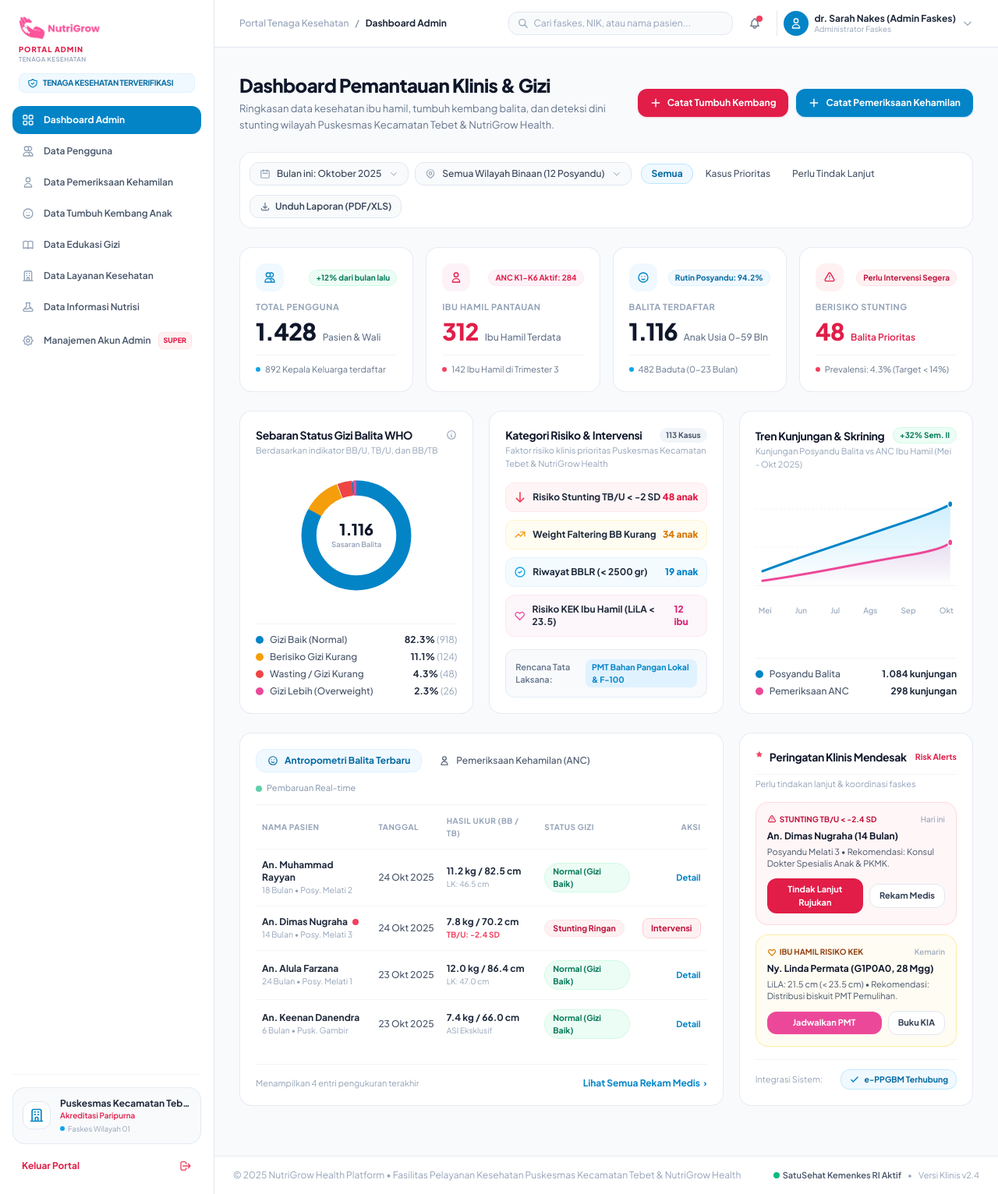
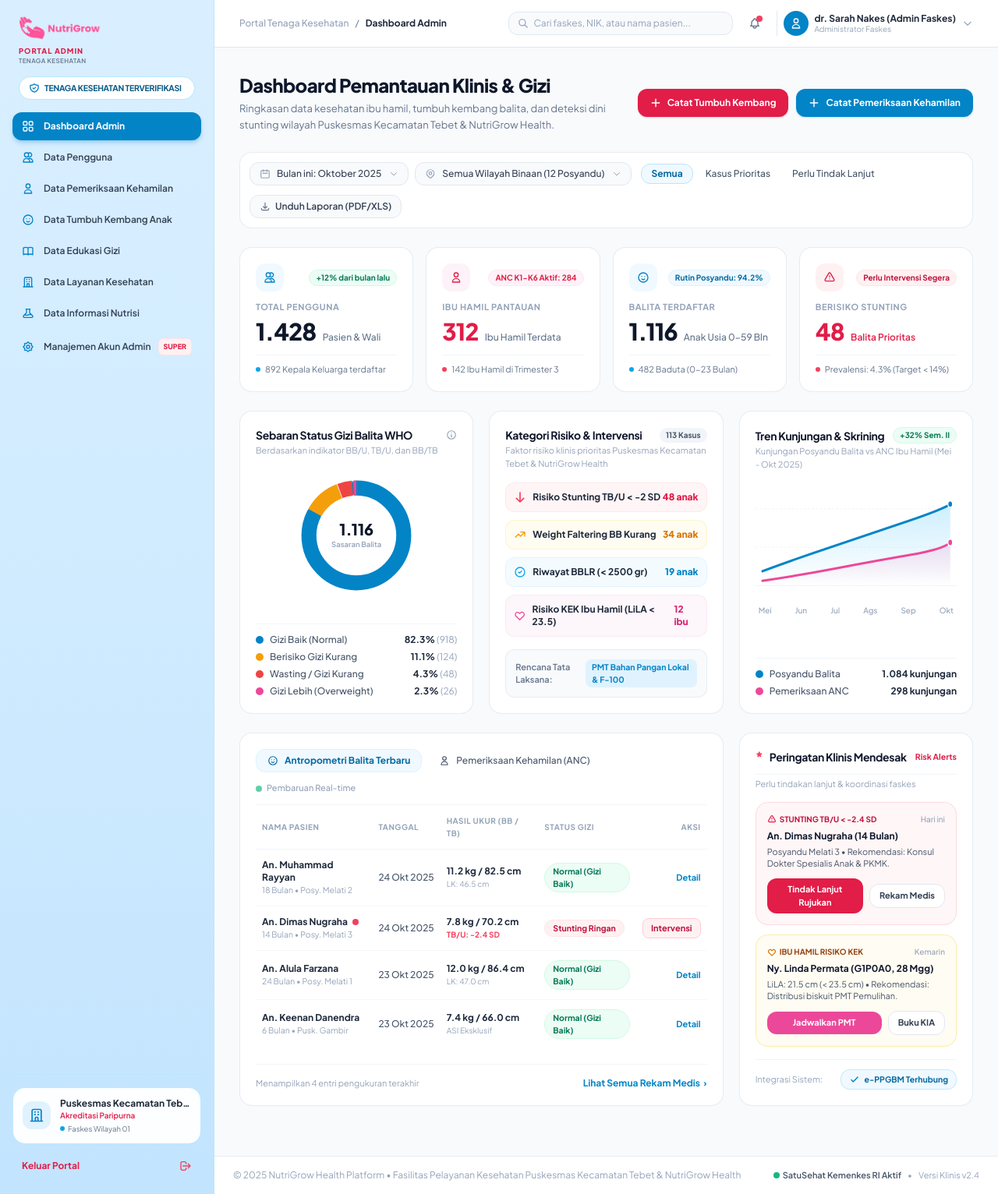
Before and after one commit to selvimeinufikha/ppl-reg01-kel03-NutriGrow, a Laravel app: page /admin/dashboard in a window 1280 px wide. Shown: the whole page at 78% size. Run offline with Laravel 12, Linux system fonts and the light colour scheme; a user stored in the database is signed in; data comes from the database, SQL or seed files in the repository; some libraries are stand-ins or nearby versions.

Commit message:
update sidebar admin dan input form login

```diff
--- a/resources/views/DashboardAdmin/index.blade.php
+++ b/resources/views/DashboardAdmin/index.blade.php
@@ -89,23 +89,23 @@
     <div class="min-h-screen flex flex-col lg:flex-row">
 
         <!-- =============================================================== -->
-        <!-- 1. SIDEBAR NAVIGASI (PERSIS SESUAI GAMBAR REFERENSI ADMIN)       -->
+        <!-- 1. SIDEBAR NAVIGASI (WARNA BIRU SEGAR & BERWARNA / SKY BLUE)    -->
         <!-- =============================================================== -->
-        <aside id="adminSidebar" class="fixed inset-y-0 left-0 z-50 w-[260px] xl:w-[275px] bg-white border-r border-slate-200 flex flex-col justify-between py-5 px-4 shrink-0 transform -translate-x-full lg:translate-x-0 lg:static lg:z-auto transition-transform duration-300 ease-in-out">
+        <aside id="adminSidebar" class="fixed inset-y-0 left-0 z-50 w-[260px] xl:w-[275px] bg-gradient-to-b from-[#d9efff] via-[#d0ebff] to-[#c2e4fe] border-r border-sky-200/90 flex flex-col justify-between py-5 px-4 shrink-0 transform -translate-x-full lg:translate-x-0 lg:static lg:z-auto transition-transform duration-300 ease-in-out shadow-xs">
             <div>
                 <!-- Brand Header -->
                 <div class="px-2 mb-4">
                     <a href="{{ route('admin.dashboard') }}" class="block">
                         <img src="{{ asset('images/nutrigrow-logo.png') }}" alt="NutriGrow" class="h-7 sm:h-8 w-auto object-contain">
-                        <div class="text-[9.5px] font-black uppercase tracking-widest text-[#e11d48] mt-1">
+                        <div class="text-[9.5px] font-black uppercase tracking-widest text-[#e11d48] mt-1.5">
                             PORTAL ADMIN
-                            <span class="block text-[8px] tracking-wider text-slate-400 font-semibold">TENAGA KESEHATAN</span>
+                            <span class="block text-[8px] tracking-wider text-slate-500 font-semibold">TENAGA KESEHATAN</span>
                         </div>
                     </a>
 
-                    <!-- Verified Badge -->
-                    <div class="mt-3 inline-flex items-center gap-1.5 px-2.5 py-1 rounded-lg bg-sky-50 border border-sky-100/90 text-[10px] font-bold text-sky-700 tracking-tight w-full">
-                        <svg class="w-3.5 h-3.5 text-sky-600 shrink-0" fill="none" stroke="currentColor" stroke-width="2" viewBox="0 0 24 24">
+                    <!-- Verified Badge Putih Bersih -->
+                    <div class="mt-3.5 inline-flex items-center gap-1.5 px-3 py-1.5 rounded-full bg-white border border-sky-200 text-[10.5px] font-bold text-sky-800 tracking-tight w-full shadow-xs">
+                        <svg class="w-3.5 h-3.5 text-sky-600 shrink-0" fill="none" stroke="currentColor" stroke-width="2.2" viewBox="0 0 24 24">
                             <path stroke-linecap="round" stroke-linejoin="round" d="M9 12l2 2 4-4m5.618-4.016A11.955 11.955 0 0112 2.944a11.955 11.955 0 01-8.618 3.04A12.02 12.02 0 003 9c0 5.591 3.824 10.29 9 11.622 5.176-1.332 9-6.03 9-11.622 0-1.042-.133-2.052-.382-3.016z"/>
                         </svg>
                         <span>TENAGA KESEHATAN TERVERIFIKASI</span>
@@ -117,7 +117,7 @@
                     <!-- 1. Dashboard Admin (Active) -->
                     <a
                         href="{{ route('admin.dashboard') }}"
-                        class="flex items-center gap-3 px-3 py-2.5 rounded-xl bg-[#0284c7] text-white shadow-xs font-bold transition"
+                        class="flex items-center gap-3 px-3 py-2.5 rounded-xl bg-[#0284c7] hover:bg-[#0369a1] text-white shadow-md shadow-sky-600/25 font-bold transition"
                     >
                         <svg class="w-4 h-4 text-white" fill="none" stroke="currentColor" stroke-width="2" viewBox="0 0 24 24">
                             <rect x="3" y="3" width="7" height="7" rx="1.5"/>
@@ -132,9 +132,9 @@
                     <a
                         href="javascript:void(0)"
                         onclick="showFeatureNotice('Data Pengguna')"
-                        class="flex items-center gap-3 px-3 py-2.5 rounded-xl text-slate-600 hover:text-slate-900 hover:bg-slate-50 transition"
+                        class="flex items-center gap-3 px-3 py-2.5 rounded-xl text-slate-700 hover:text-sky-950 hover:bg-white/90 hover:shadow-2xs transition group"
                     >
-                        <svg class="w-4 h-4 text-slate-400" fill="none" stroke="currentColor" stroke-width="2" viewBox="0 0 24 24">
+                        <svg class="w-4 h-4 text-sky-600 group-hover:text-sky-700 transition" fill="none" stroke="currentColor" stroke-width="2" viewBox="0 0 24 24">
                             <path stroke-linecap="round" stroke-linejoin="round" d="M12 4.354a4 4 0 110 5.292M15 21H3v-1a6 6 0 0112 0v1zm0 0h6v-1a6 6 0 00-9-5.197M13 7a4 4 0 11-8 0 4 4 0 018 0z"/>
                         </svg>
                         <span>Data Pengguna</span>
@@ -143,9 +143,9 @@
                     <!-- 3. Data Pemeriksaan Kehamilan -->
                     <a
                         href="{{ Route::has('admin.pemeriksaan.index') ? route('admin.pemeriksaan.index') : 'javascript:void(0)' }}"
-                        class="flex items-center gap-3 px-3 py-2.5 rounded-xl text-slate-600 hover:text-slate-900 hover:bg-slate-50 transition"
+                        class="flex items-center gap-3 px-3 py-2.5 rounded-xl text-slate-700 hover:text-sky-950 hover:bg-white/90 hover:shadow-2xs transition group"
                     >
-                        <svg class="w-4 h-4 text-slate-400" fill="none" stroke="currentColor" stroke-width="2" viewBox="0 0 24 24">
+                        <svg class="w-4 h-4 text-sky-600 group-hover:text-sky-700 transition" fill="none" stroke="currentColor" stroke-width="2" viewBox="0 0 24 24">
                             <path stroke-linecap="round" stroke-linejoin="round" d="M16 7a4 4 0 11-8 0 4 4 0 018 0zM12 14a7 7 0 00-7 7h14a7 7 0 00-7-7z"/>
                         </svg>
                         <span>Data Pemeriksaan Kehamilan</span>
@@ -155,9 +155,9 @@
                     <a
                         href="javascript:void(0)"
                         onclick="switchTableTab('balita')"
-                        class="flex items-center gap-3 px-3 py-2.5 rounded-xl text-slate-600 hover:text-slate-900 hover:bg-slate-50 transition"
+                        class="flex items-center gap-3 px-3 py-2.5 rounded-xl text-slate-700 hover:text-sky-950 hover:bg-white/90 hover:shadow-2xs transition group"
                     >
-                        <svg class="w-4 h-4 text-slate-400" fill="none" stroke="currentColor" stroke-width="2" viewBox="0 0 24 24">
+                        <svg class="w-4 h-4 text-sky-600 group-hover:text-sky-700 transition" fill="none" stroke="currentColor" stroke-width="2" viewBox="0 0 24 24">
                             <path stroke-linecap="round" stroke-linejoin="round" d="M14.828 14.828a4 4 0 01-5.656 0M9 10h.01M15 10h.01M21 12a9 9 0 11-18 0 9 9 0 0118 0z"/>
                         </svg>
                         <span>Data Tumbuh Kembang Anak</span>
@@ -166,9 +166,9 @@
                     <!-- 5. Data Edukasi Gizi -->
                     <a
                         href="{{ Route::has('admin.edukasi.index') ? route('admin.edukasi.index') : 'javascript:void(0)' }}"
-                        class="flex items-center gap-3 px-3 py-2.5 rounded-xl text-slate-600 hover:text-slate-900 hover:bg-slate-50 transition"
+                        class="flex items-center gap-3 px-3 py-2.5 rounded-xl text-slate-700 hover:text-sky-950 hover:bg-white/90 hover:shadow-2xs transition group"
                     >
-                        <svg class="w-4 h-4 text-slate-400" fill="none" stroke="currentColor" stroke-width="2" viewBox="0 0 24 24">
+                        <svg class="w-4 h-4 text-sky-600 group-hover:text-sky-700 transition" fill="none" stroke="currentColor" stroke-width="2" viewBox="0 0 24 24">
                             <path stroke-linecap="round" stroke-linejoin="round" d="M12 6.253v13m0-13C10.832 5.477 9.246 5 7.5 5S4.168 5.477 3 6.253v13C4.168 18.477 5.754 18 7.5 18s3.332.477 4.5 1.253m0-13C13.168 5.477 14.754 5 16.5 5c1.747 0 3.332.477 4.5 1.253v13C19.832 18.477 18.247 18 16.5 18c-1.746 0-3.332.477-4.5 1.253"/>
                         </svg>
                         <span>Data Edukasi Gizi</span>
@@ -178,9 +178,9 @@
                     <a
                         href="javascript:void(0)"
                         onclick="showFeatureNotice('Data Layanan Kesehatan')"
-                        class="flex items-center gap-3 px-3 py-2.5 rounded-xl text-slate-600 hover:text-slate-900 hover:bg-slate-50 transition"
+                        class="flex items-center gap-3 px-3 py-2.5 rounded-xl text-slate-700 hover:text-sky-950 hover:bg-white/90 hover:shadow-2xs transition group"
                     >
-                        <svg class="w-4 h-4 text-slate-400" fill="none" stroke="currentColor" stroke-width="2" viewBox="0 0 24 24">
+                        <svg class="w-4 h-4 text-sky-600 group-hover:text-sky-700 transition" fill="none" stroke="currentColor" stroke-width="2" viewBox="0 0 24 24">
                             <path stroke-linecap="round" stroke-linejoin="round" d="M19 21V5a2 2 0 00-2-2H7a2 2 0 00-2 2v16m14 0h2m-2 0h-5m-9 0H3m2 0h5M9 7h1m-1 4h1m4-4h1m-1 4h1m-5 10v-5a1 1 0 011-1h2a1 1 0 011 1v5m-4 0h4"/>
                         </svg>
                         <span>Data Layanan Kesehatan</span>
@@ -190,9 +190,9 @@
                     <a
                         href="javascript:void(0)"
                         onclick="showFeatureNotice('Data Informasi Nutrisi')"
-                        class="flex items-center gap-3 px-3 py-2.5 rounded-xl text-slate-600 hover:text-slate-900 hover:bg-slate-50 transition"
+                        class="flex items-center gap-3 px-3 py-2.5 rounded-xl text-slate-700 hover:text-sky-950 hover:bg-white/90 hover:shadow-2xs transition group"
                     >
-                        <svg class="w-4 h-4 text-slate-400" fill="none" stroke="currentColor" stroke-width="2" viewBox="0 0 24 24">
+                        <svg class="w-4 h-4 text-sky-600 group-hover:text-sky-700 transition" fill="none" stroke="currentColor" stroke-width="2" viewBox="0 0 24 24">
                             <path stroke-linecap="round" stroke-linejoin="round" d="M19.428 15.428a2 2 0 00-1.022-.547l-2.387-.477a6 6 0 00-3.86.517l-.318.158a6 6 0 01-3.86.517L6.05 15.21a2 2 0 00-1.806.547M8 4h8l-1 1v5.172a2 2 0 00.586 1.414l5 5c1.26 1.26.367 3.414-1.415 3.414H4.828c-1.782 0-2.674-2.154-1.414-3.414l5-5A2 2 0 009 10.172V5L8 4z"/>
                         </svg>
                         <span>Data Informasi Nutrisi</span>
@@ -202,10 +202,10 @@
                     <a
                         href="javascript:void(0)"
                         onclick="showFeatureNotice('Manajemen Akun Admin')"
-                        class="flex items-center justify-between px-3 py-2.5 rounded-xl text-slate-600 hover:text-slate-900 hover:bg-slate-50 transition"
+                        class="flex items-center justify-between px-3 py-2.5 rounded-xl text-slate-700 hover:text-sky-950 hover:bg-white/90 hover:shadow-2xs transition group"
                     >
                         <div class="flex items-center gap-3">
-                            <svg class="w-4 h-4 text-slate-400" fill="none" stroke="currentColor" stroke-width="2" viewBox="0 0 24 24">
+                            <svg class="w-4 h-4 text-sky-600 group-hover:text-sky-700 transition" fill="none" stroke="currentColor" stroke-width="2" viewBox="0 0 24 24">
                                 <path stroke-linecap="round" stroke-linejoin="round" d="M10.325 4.317c.426-1.756 2.924-1.756 3.35 0a1.724 1.724 0 002.573 1.066c1.543-.94 3.31.826 2.37 2.37a1.724 1.724 0 001.065 2.572c1.756.426 1.756 2.924 0 3.35a1.724 1.724 0 00-1.066 2.573c.94 1.543-.826 3.31-2.37 2.37a1.724 1.724 0 00-2.572 1.065c-.426 1.756-2.924 1.756-3.35 0a1.724 1.724 0 00-2.573-1.066c-1.543.94-3.31-.826-2.37-2.37a1.724 1.724 0 00-1.065-2.572c-1.756-.426-1.756-2.924 0-3.35a1.724 1.724 0 001.066-2.573c-.94-1.543.826-3.31 2.37-2.37.996.608 2.296.07 2.572-1.065z"/>
                                 <path stroke-linecap="round" stroke-linejoin="round" d="M15 12a3 3 0 11-6 0 3 3 0 016 0z"/>
                             </svg>
@@ -219,10 +219,10 @@
             </div>
 
             <!-- Bottom Section of Sidebar -->
-            <div class="pt-4 border-t border-slate-100 space-y-3">
+            <div class="pt-4 border-t border-sky-200/90 space-y-3">
                 <!-- Faskes Card -->
-                <div class="p-3 rounded-2xl bg-slate-50 border border-slate-200/80 flex items-center gap-3">
-                    <div class="w-9 h-9 rounded-xl bg-white border border-slate-200 flex items-center justify-center shrink-0 text-sky-600 shadow-2xs">
+                <div class="p-3 rounded-2xl bg-white/95 border border-sky-200/90 shadow-xs flex items-center gap-3">
+                    <div class="w-9 h-9 rounded-xl bg-sky-100 text-sky-700 flex items-center justify-center shrink-0 text-sky-600 shadow-2xs">
                         <svg class="w-5 h-5 text-sky-600" fill="none" stroke="currentColor" stroke-width="2" viewBox="0 0 24 24">
                             <path stroke-linecap="round" stroke-linejoin="round" d="M19 21V5a2 2 0 00-2-2H7a2 2 0 00-2 2v16m14 0h2m-2 0h-5m-9 0H3m2 0h5M9 7h1m-1 4h1m4-4h1m-1 4h1m-5 10v-5a1 1 0 011-1h2a1 1 0 011 1v5m-4 0h4"/>
                         </svg>
@@ -230,7 +230,7 @@
                     <div class="min-w-0 flex-1">
                         <p class="text-xs font-bold text-slate-800 truncate">{{ $faskesName }}</p>
                         <p class="text-[10px] font-semibold text-[#e11d48]">Akreditasi Paripurna</p>
-                        <p class="text-[9.5px] text-slate-400 flex items-center gap-1 mt-0.5">
+                        <p class="text-[9.5px] text-slate-500 flex items-center gap-1 mt-0.5">
                             <span class="w-1.5 h-1.5 rounded-full bg-sky-500"></span>
                             <span>Faskes Wilayah 01</span>
                         </p>
--- a/resources/views/HalamanAdmin/forgot-password.blade.php
+++ b/resources/views/HalamanAdmin/forgot-password.blade.php
@@ -171,7 +171,7 @@
                                 required
                                 autofocus
                                 placeholder="nama@nutrigrow.id / puskesmas.go.id"
-                                class="block w-full pl-9 pr-4 py-3 sm:py-3.5 text-sm rounded-2xl bg-white border border-slate-200 text-slate-800 placeholder-slate-400 focus:outline-none focus:ring-4 focus:ring-sky-100 focus:border-[#0284c7] transition"
+                                class="block w-full pl-9 pr-4 py-3 sm:py-3.5 text-sm rounded-2xl bg-white border border-slate-300 text-slate-800 placeholder-slate-400 focus:outline-none focus:ring-4 focus:ring-sky-100 focus:border-[#0284c7] transition shadow-xs"
                             />
                         </div>
 
--- a/resources/views/HalamanAdmin/login.blade.php
+++ b/resources/views/HalamanAdmin/login.blade.php
@@ -252,7 +252,7 @@
                                 required
                                 autofocus
                                 placeholder="nama@nutrigrow.id / puskesmas.go.id"
-                                class="w-full pl-10 pr-4 py-3 sm:py-3.5 rounded-2xl bg-slate-50/50 hover:bg-slate-50 focus:bg-white border @error('email') border-rose-400 @else border-slate-200/90 @enderror text-xs sm:text-sm text-slate-800 placeholder-slate-400 focus:outline-none focus:ring-4 focus:ring-sky-500/10 focus:border-sky-500 transition shadow-2xs font-medium"
+                                class="w-full pl-10 pr-4 py-3 sm:py-3.5 rounded-2xl bg-white border @error('email') border-rose-400 @else border-slate-300 @enderror text-xs sm:text-sm text-slate-800 placeholder-slate-400 focus:outline-none focus:ring-4 focus:ring-sky-500/15 focus:border-[#0284c7] transition shadow-xs font-medium"
                             />
                         </div>
                         @error('email')
@@ -278,7 +278,7 @@
                                 value="admin123"
                                 required
                                 placeholder="Masukkan kata sandi aman"
-                                class="w-full pl-10 pr-10 py-3 sm:py-3.5 rounded-2xl bg-slate-50/50 hover:bg-slate-50 focus:bg-white border @error('password') border-rose-400 @else border-slate-200/90 @enderror text-xs sm:text-sm text-slate-800 placeholder-slate-400 focus:outline-none focus:ring-4 focus:ring-sky-500/10 focus:border-sky-500 transition shadow-2xs font-medium"
+                                class="w-full pl-10 pr-10 py-3 sm:py-3.5 rounded-2xl bg-white border @error('password') border-rose-400 @else border-slate-300 @enderror text-xs sm:text-sm text-slate-800 placeholder-slate-400 focus:outline-none focus:ring-4 focus:ring-sky-500/15 focus:border-[#0284c7] transition shadow-xs font-medium"
                             />
                             <!-- Toggle Password Visibility Button -->
                             <button
--- a/resources/views/HalamanAdmin/reset-password.blade.php
+++ b/resources/views/HalamanAdmin/reset-password.blade.php
@@ -84,12 +84,12 @@
 
                     <div>
                         <label class="block text-[11px] font-bold uppercase tracking-wider text-slate-700 mb-1.5">KATA SANDI BARU <span class="text-rose-500">*</span></label>
-                        <input type="password" name="password" required placeholder="Minimal 6 karakter kombinasi aman" class="block w-full px-4 py-3 sm:py-3.5 text-sm rounded-2xl bg-white border border-slate-200 text-slate-800 placeholder-slate-400 focus:outline-none focus:ring-4 focus:ring-sky-100 focus:border-[#0284c7] transition" />
+                        <input type="password" name="password" required placeholder="Minimal 6 karakter kombinasi aman" class="block w-full px-4 py-3 sm:py-3.5 text-sm rounded-2xl bg-white border border-slate-300 text-slate-800 placeholder-slate-400 focus:outline-none focus:ring-4 focus:ring-sky-100 focus:border-[#0284c7] transition shadow-xs" />
                     </div>
 
                     <div>
                         <label class="block text-[11px] font-bold uppercase tracking-wider text-slate-700 mb-1.5">KONFIRMASI KATA SANDI BARU <span class="text-rose-500">*</span></label>
-                        <input type="password" name="password_confirmation" required placeholder="Ulangi kata sandi baru" class="block w-full px-4 py-3 sm:py-3.5 text-sm rounded-2xl bg-white border border-slate-200 text-slate-800 placeholder-slate-400 focus:outline-none focus:ring-4 focus:ring-sky-100 focus:border-[#0284c7] transition" />
+                        <input type="password" name="password_confirmation" required placeholder="Ulangi kata sandi baru" class="block w-full px-4 py-3 sm:py-3.5 text-sm rounded-2xl bg-white border border-slate-300 text-slate-800 placeholder-slate-400 focus:outline-none focus:ring-4 focus:ring-sky-100 focus:border-[#0284c7] transition shadow-xs" />
                     </div>
 
                     <div class="pt-2">
--- a/resources/views/HalamanLogin/forgot-password.blade.php
+++ b/resources/views/HalamanLogin/forgot-password.blade.php
@@ -275,7 +275,7 @@
                                 autofocus
                                 value="{{ old('email') }}"
                                 placeholder="nama@email.com"
-                                class="w-full pl-10 pr-3.5 py-2.5 sm:py-3 rounded-xl bg-slate-50/70 border @error('email') border-rose-400 bg-rose-50/30 @else border-slate-200 @enderror text-xs sm:text-sm text-slate-800 placeholder-slate-400 focus:outline-none focus:border-brand-500 focus:bg-white focus:ring-3 focus:ring-brand-500/10 transition"
+                                class="w-full pl-10 pr-3.5 py-2.5 sm:py-3 rounded-xl bg-white border @error('email') border-rose-400 bg-rose-50/30 @else border-slate-300 @enderror text-xs sm:text-sm text-slate-800 placeholder-slate-400 focus:outline-none focus:border-brand-500 focus:ring-3 focus:ring-brand-500/10 transition shadow-xs"
                             />
                         </div>
                     </div>
--- a/resources/views/HalamanLogin/reset-password.blade.php
+++ b/resources/views/HalamanLogin/reset-password.blade.php
@@ -171,7 +171,7 @@
                                 required
                                 autofocus
                                 placeholder="Buat sandi baru yang kuat..."
-                                class="w-full pl-10 pr-10 py-2.5 sm:py-3 rounded-xl bg-slate-50/70 border @error('password') border-rose-400 bg-rose-50/30 @else border-slate-200 @enderror text-xs sm:text-sm text-slate-800 placeholder-slate-400 focus:outline-none focus:border-brand-500 focus:bg-white focus:ring-3 focus:ring-brand-500/10 transition"
+                                class="w-full pl-10 pr-10 py-2.5 sm:py-3 rounded-xl bg-white border @error('password') border-rose-400 bg-rose-50/30 @else border-slate-300 @enderror text-xs sm:text-sm text-slate-800 placeholder-slate-400 focus:outline-none focus:border-brand-500 focus:ring-3 focus:ring-brand-500/10 transition shadow-xs"
                             />
                             <button
                                 type="button"
@@ -232,7 +232,7 @@
                                 name="password_confirmation"
                                 required
                                 placeholder="Ulangi kata sandi baru..."
-                                class="w-full pl-10 pr-10 py-2.5 sm:py-3 rounded-xl bg-slate-50/70 border border-slate-200 text-xs sm:text-sm text-slate-800 placeholder-slate-400 focus:outline-none focus:border-brand-500 focus:bg-white focus:ring-3 focus:ring-brand-500/10 transition"
+                                class="w-full pl-10 pr-10 py-2.5 sm:py-3 rounded-xl bg-white border border-slate-300 text-xs sm:text-sm text-slate-800 placeholder-slate-400 focus:outline-none focus:border-brand-500 focus:ring-3 focus:ring-brand-500/10 transition shadow-xs"
                             />
                             <button
                                 type="button"
```
Also changed, not shown: resources/views/DashboardAdmin/pemeriksaan-kehamilan/index.blade.php (+20 -20 lines), resources/views/HalamanLogin/auth.blade.php (+6 -11 lines).
